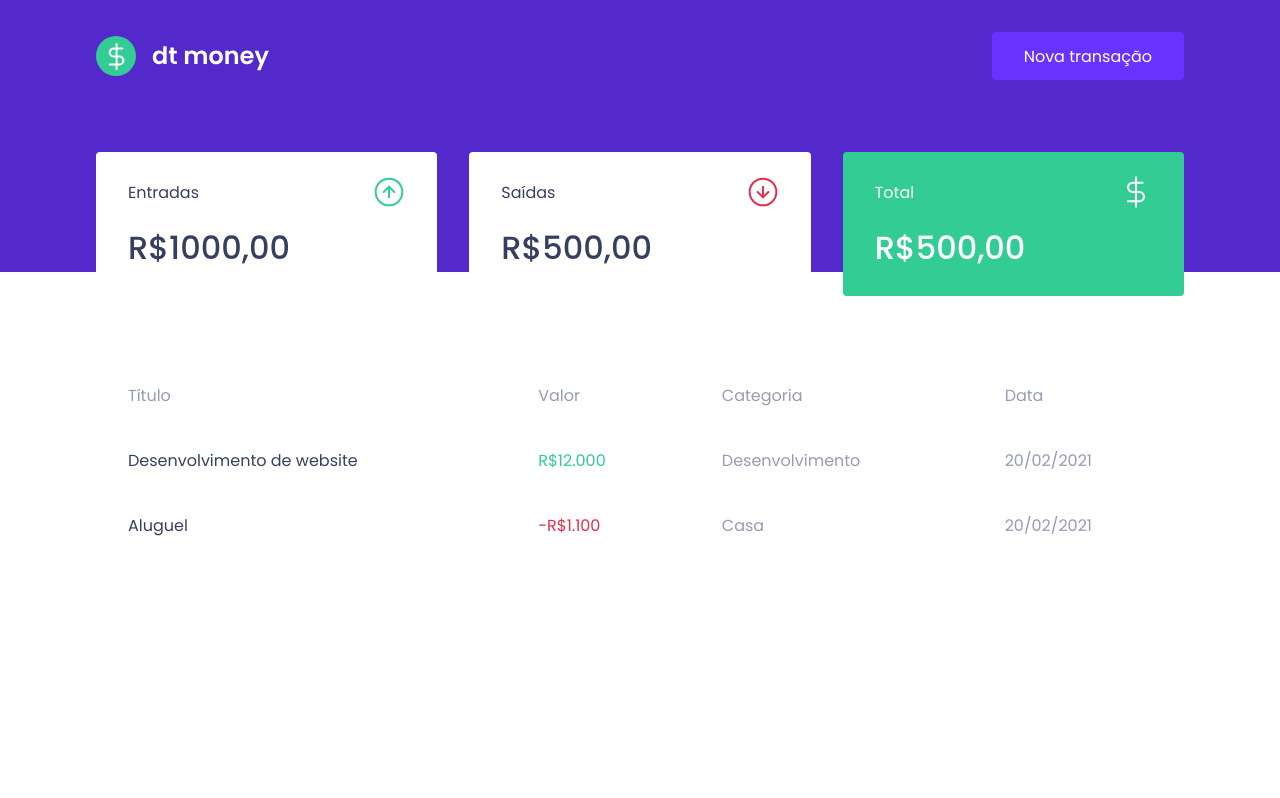
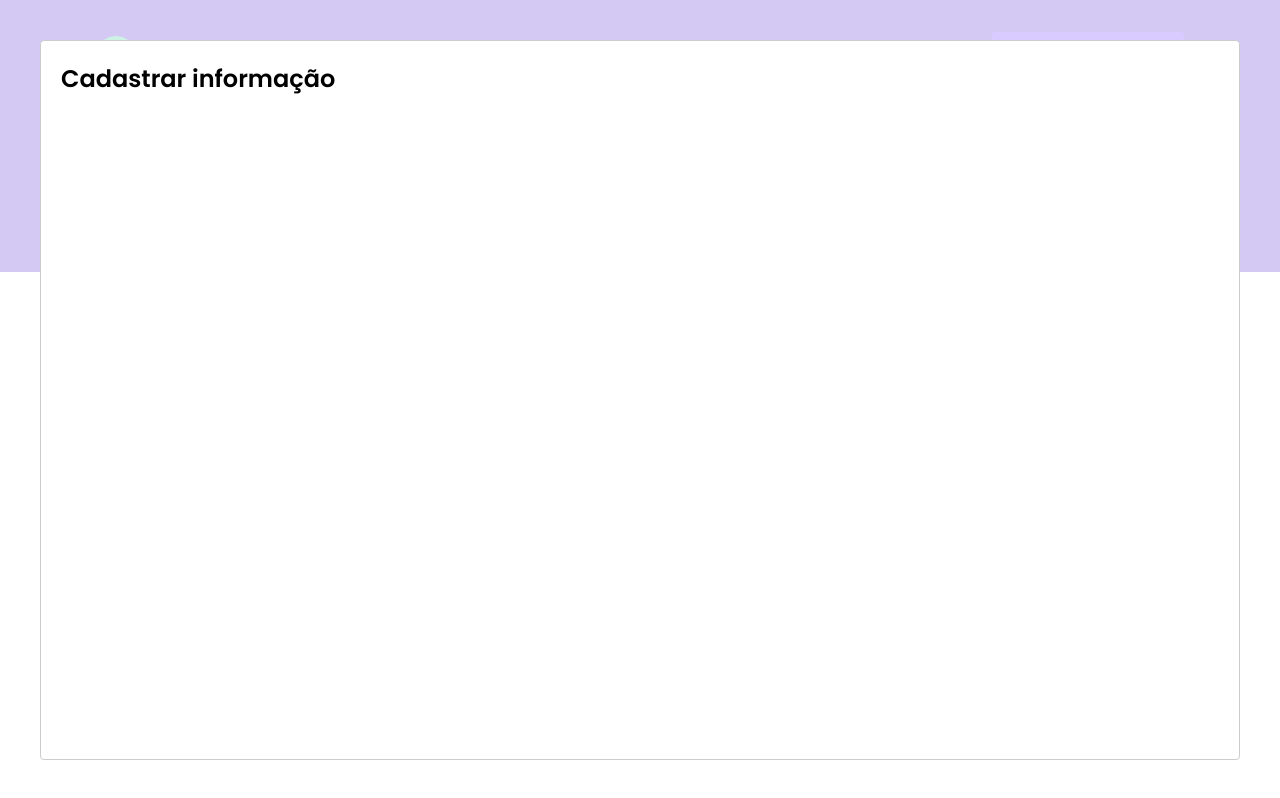
Before and after one commit to gabriel1997castro/dtmoney, a React (Create React App) app: page / in a window 1280 px wide. Both pictures are taken after a click on the button "Nova transação". Built offline with nearby package versions, Linux system fonts and the light colour scheme; no server answers; what miragejs would draw is missing.

Commit message:
Adiciona modal

```diff
--- a/package.json
+++ b/package.json
@@ -7,6 +7,7 @@
     "miragejs": "^0.1.43",
     "react": "^17.0.2",
     "react-dom": "^17.0.2",
+    "react-modal": "^3.14.4",
     "react-scripts": "4.0.3",
     "styled-components": "^5.3.3",
     "typescript": "^4.1.2",
@@ -20,6 +21,7 @@
     "@types/node": "^12.0.0",
     "@types/react": "^17.0.0",
     "@types/react-dom": "^17.0.0",
+    "@types/react-modal": "^3.13.1",
     "@types/styled-components": "^5.1.22"
   },
   "scripts": {
--- a/src/App.tsx
+++ b/src/App.tsx
@@ -1,12 +1,32 @@
+import { useState } from "react";
+import Modal from "react-modal";
 import { Dashboard } from "./components/Dashboard";
 import { Header } from "./components/Header";
+import { NewTransactionModal } from "./components/NewTransactionModal";
 import { GlobalStyle } from "./styles/global";
 
+Modal.setAppElement('#root')
+
 export function App() {
+
+  const [isNewTransactionModalOpen, setIsNewTransactionModalOpen] = useState(false);
+
+  function handleOpenNewTransactionModal() {
+    setIsNewTransactionModalOpen(true);
+  }
+
+  function handleCloseNewTransactionModal() {
+    setIsNewTransactionModalOpen(false);
+  }
+
   return (
     <>
-      <Header />
+      <Header onOpenNewTransactionModal={handleOpenNewTransactionModal} />
       <Dashboard />
+      <NewTransactionModal
+        isOpen={isNewTransactionModalOpen}
+        onRequestClose={handleCloseNewTransactionModal}
+      />
       <GlobalStyle />
     </>
   );
--- a/src/components/Header/index.tsx
+++ b/src/components/Header/index.tsx
@@ -1,15 +1,23 @@
+import { useState } from 'react';
+import Modal from 'react-modal';
 import logoImg from '../../assets/logo.svg';
 import { Container, Content } from './styles';
 
-export function Header() {
+interface HeaderProps {
+  onOpenNewTransactionModal: () => void
+}
+
+export function Header({ onOpenNewTransactionModal }: HeaderProps) {
+
+
   return (
     <Container>
-    <Content>
-      <img src={logoImg} alt="dt money" />
-      <button type="button">
-        Nova transação
-      </button>
-    </Content>
+      <Content>
+        <img src={logoImg} alt="dt money" />
+        <button type="button" onClick={onOpenNewTransactionModal}>
+          Nova transação
+        </button>
+      </Content>
     </Container>
   )
 }
--- /dev/null
+++ b/src/components/NewTransactionModal/index.tsx
@@ -0,0 +1,17 @@
+import Modal from 'react-modal';
+
+interface NewTransactionModalProps {
+  isOpen: boolean;
+  onRequestClose: () => void;
+}
+
+export function NewTransactionModal({isOpen, onRequestClose}: NewTransactionModalProps) {
+  return (
+    <Modal
+        isOpen={isOpen}
+        onRequestClose={onRequestClose}
+      >
+        <h2>Cadastrar informação</h2>
+      </Modal>
+  );
+}
--- /dev/null
+++ b/src/components/NewTransactionModal/styles.ts
@@ -0,0 +1,3 @@
+import styled from "styled-components";
+
+export const Container = styled.div``;
```
Also changed, not shown: 1 other file (tests, documents, lock files or other folders).
